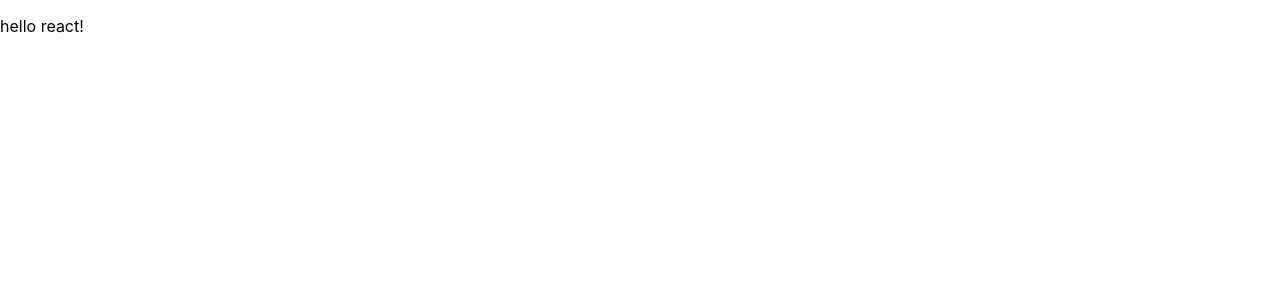
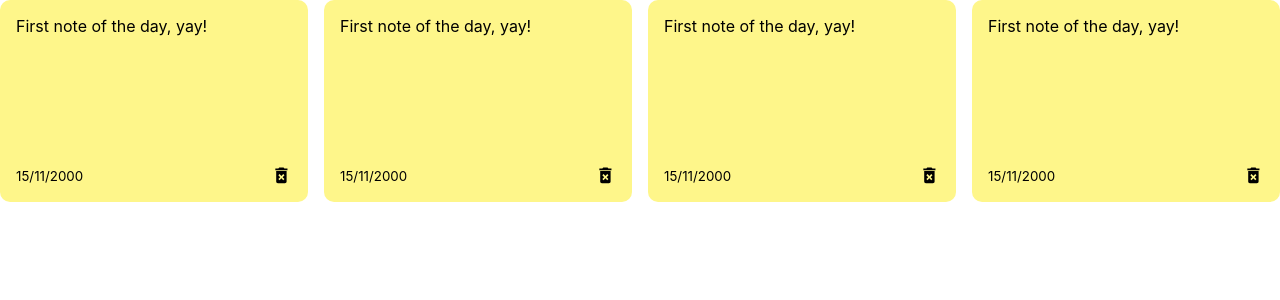
Before and after one commit to jamieleef/react-notes-app, a JavaScript app: page / in a window 1280 px wide. Shown: the top 300 px of the page. Built offline with nearby package versions, Linux system fonts and the light colour scheme; the HTML template or start-up script is replaced by a standard one.

Commit message:
Using CSS Grid

```diff
--- a/src/App.js
+++ b/src/App.js
@@ -1,5 +1,9 @@
+import NotesList from "./components/NotesList";
+
 const App = () => {
-    return <p>hello react!</p>;
+    return <div className="container">
+        <NotesList />
+    </div>;
 };
 
 export default App;
--- a/src/components/NotesList.js
+++ b/src/components/NotesList.js
@@ -4,6 +4,9 @@
     return(
         <div className='notes-list'>
             <Note />
+            <Note />
+            <Note />
+            <Note />
         </div>
     );
 };
--- a/src/index.css
+++ b/src/index.css
@@ -11,3 +11,25 @@
   font-family: source-code-pro, Menlo, Monaco, Consolas, 'Courier New',
     monospace;
 }
+
+.notes-list {
+    display: grid;
+    grid-gap: 1rem;
+    grid-template-columns: repeat(auto-fit, minmax(250px, 1fr));
+}
+
+.note {
+    background-color: #fef68a;
+    border-radius: 10px;
+    padding: 1rem;
+    min-height: 170px;
+    display: flex;
+    flex-direction: column;
+    justify-content: space-between;
+}
+
+.note-footer {
+    display: flex;
+    align-items: center;
+    justify-content: space-between;
+}
```
